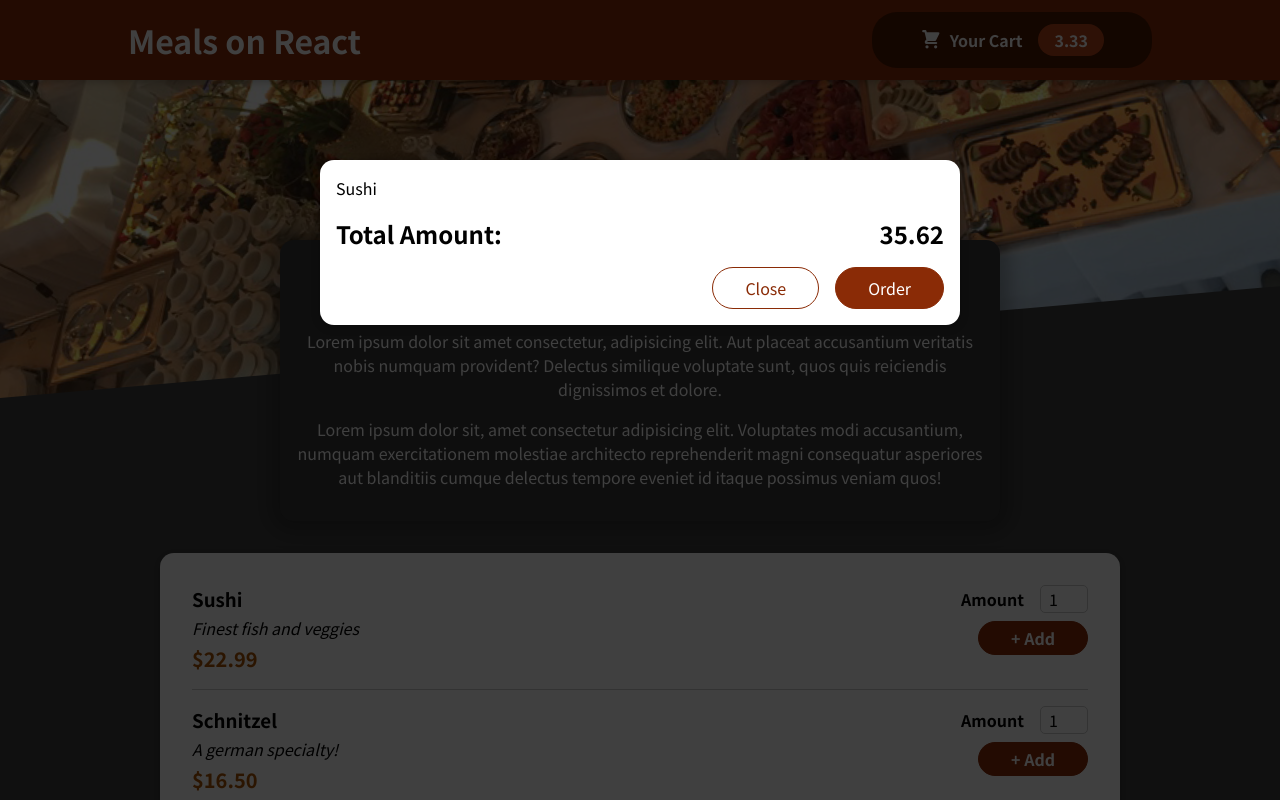
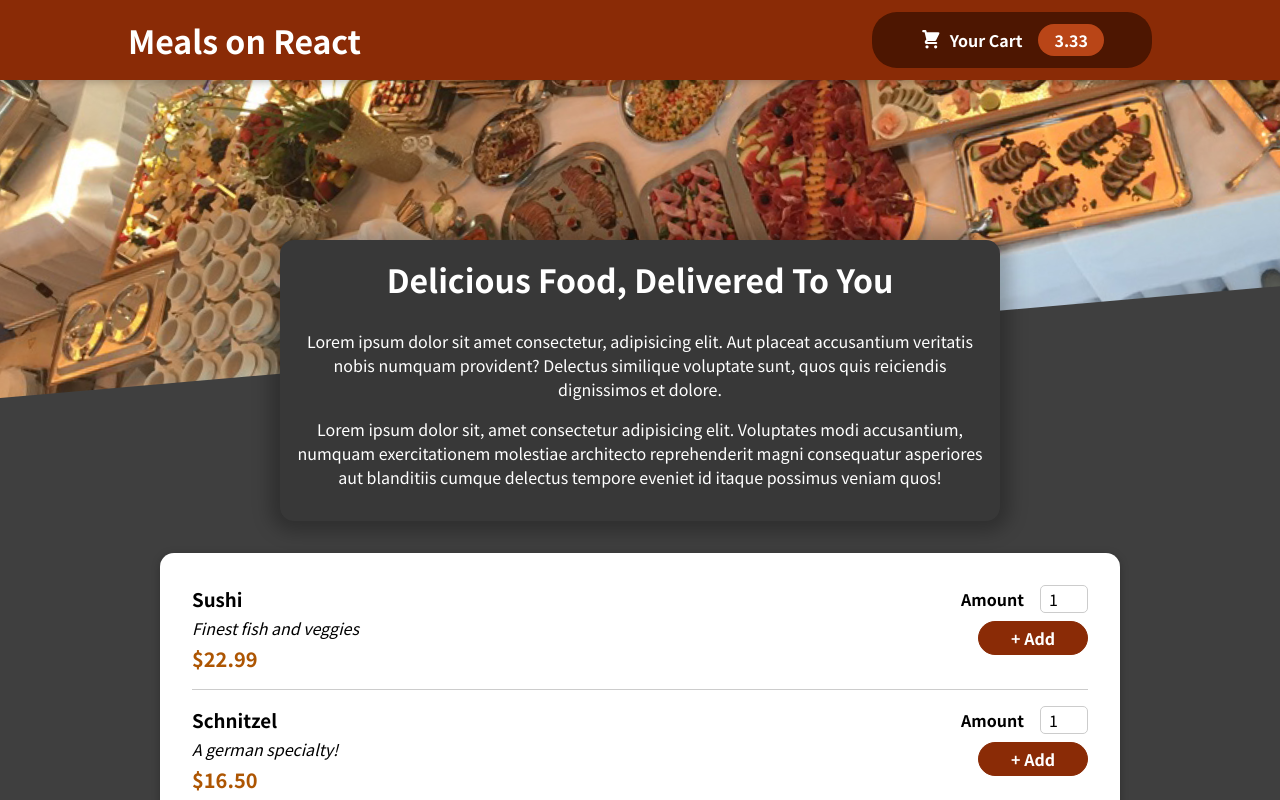
Before and after one commit to kamathsachin/food-order-site, a React (Create React App) app: page / in a window 1280 px wide. Shown: the top 800 px of the page. Built offline with nearby package versions, Linux system fonts and the light colour scheme.

Commit message:
Implemented Cart Closure

```diff
--- a/src/App.js
+++ b/src/App.js
@@ -1,13 +1,23 @@
-import React from 'react';
+import React, { useState } from 'react';
 import Header from '../src/components/Layout/Header';
 import Meals from './components/Meals/Meals';
 import Cart from './components/Cart/Cart';
 
 function App() {
+  const [cartIsShown, setCartIsShown] = useState(false);
+
+  const showCartHandler = () => {
+    setCartIsShown(true);
+  };
+
+  const hideCartHandler = () => {
+    setCartIsShown(false);
+  };
+
   return (
     <React.Fragment>
-      <Cart />
-      <Header />
+      {cartIsShown && <Cart onClose={hideCartHandler}/>}
+      <Header onShowCart={showCartHandler} />
       <main>
         <Meals />
       </main>
--- a/src/components/Cart/Cart.js
+++ b/src/components/Cart/Cart.js
@@ -11,14 +11,16 @@
   );
 
   return (
-    <Modal>
+    <Modal onClose={props.onClose}>
       {cartItems}
       <div className={classes.total}>
         <span>Total Amount:</span>
         <span>35.62</span>
       </div>
       <div className={classes.actions}>
-        <button className={classes['button--alt']}>Close</button>
+        <button className={classes['button--alt']} onClick={props.onClose}>
+          Close
+        </button>
         <button className={classes.button}>Order</button>
       </div>
     </Modal>
--- a/src/components/Layout/Header.js
+++ b/src/components/Layout/Header.js
@@ -8,7 +8,7 @@
     <React.Fragment>
       <header className={classes.header}>
         <h1>Meals on React</h1>
-        <HeaderCartButton />
+        <HeaderCartButton onClick={props.onShowCart} />
       </header>
       <div className={classes['main-image']}>
         <img src={mealsImage} alt="Meals" />
--- a/src/components/Layout/HeaderCartButton.js
+++ b/src/components/Layout/HeaderCartButton.js
@@ -5,7 +5,7 @@
 
 const HeaderCartButton = (props) => {
   return (
-    <button className={classes.button}>
+    <button className={classes.button} onClick={props.onClick}>
       <span className={classes.icon}>
         <CartIcon />
       </span>
--- a/src/components/UI/Modal.js
+++ b/src/components/UI/Modal.js
@@ -3,7 +3,7 @@
 import classes from './Modal.module.css';
 
 const Backdrop = (props) => {
-  return <div className={classes.backdrop} />;
+  return <div className={classes.backdrop} onClick={props.onClose} />;
 };
 
 const ModalOverlay = (props) => {
@@ -19,7 +19,10 @@
 const Modal = (props) => {
   return (
     <React.Fragment>
-      {ReactDOM.createPortal(<Backdrop />, portalElement)}
+      {ReactDOM.createPortal(
+        <Backdrop onClose={props.onClose} />,
+        portalElement
+      )}
       {ReactDOM.createPortal(
         <ModalOverlay>{props.children}</ModalOverlay>,
         portalElement
```
